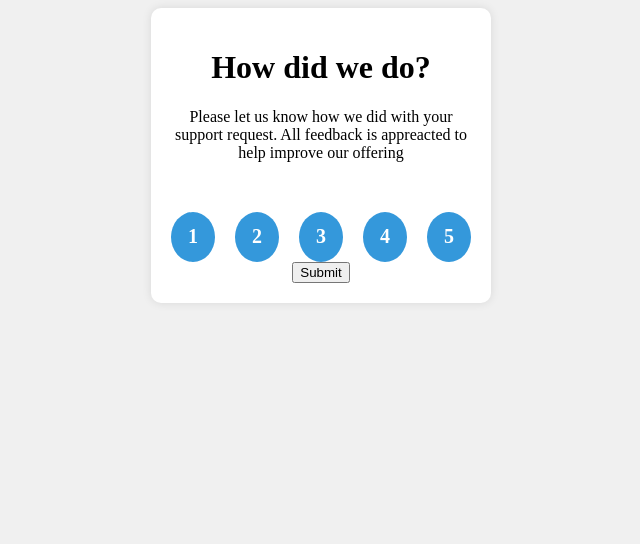
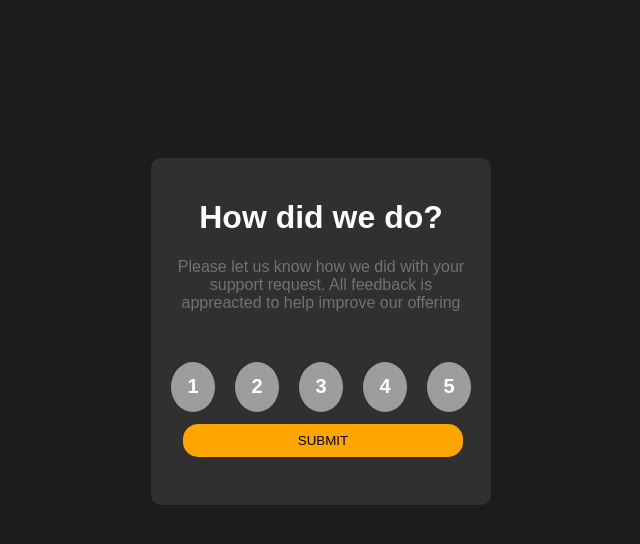
Before and after one commit to Slindokuhle74/interactive-rating-component, a plain HTML site: page index.html in a window 1280 px wide. Shown: the whole page, without its empty margins (319-959 px from the left). Drawn offline with Linux system fonts and the light colour scheme.

Commit message:
Restructured my files

```diff
--- a/index.html
+++ b/index.html
@@ -2,7 +2,7 @@
 <html>
   <head>
     <link rel="stylesheet" href="styles.css">
-  </head>
+
   </head>
   <div class="box">
 <body>
@@ -13,12 +13,14 @@
  Please let us know how we did with your support request. All feedback is appreacted to help improve our offering
  </p>
  <div class="number-row">
-  <div class="circle">1</div>
-  <div class="circle">2</div>
-  <div class="circle">3</div>
-  <div class="circle">4</div>
-  <div class="circle">5</div>
+  <div class="circle" onclick="selectRating(1)">1</div>
+        <div class="circle" onclick="selectRating(2)">2</div>
+        <div class="circle" onclick="selectRating(3)">3</div>
+        <div class="circle" onclick="selectRating(4)">4</div>
+        <div class="circle" onclick="selectRating(5)">5</div>
 </div>
-<button>Submit</button>
+<button id="submit-button" onclick="submitRating()">SUBMIT</button>
+<p id="error-message" style="color: red;"></p>
+<script src="script.js"></script>
 </body>
 </div>
--- a/styles copy.css
+++ /dev/null
@@ -1,51 +0,0 @@
-.number-row {
-    display: flex;
-    justify-content: center;
-    gap: 20px;
-    margin-top: 50px;
-  }
-
-  .circle {
-    width: 50px;
-    height: 50px;
-    background-color: #9d9d9f;
-    color: white;
-    display: flex;
-    align-items: center;
-    justify-content: center;
-    border-radius: 50%;
-    font-size: 20px;
-    font-weight: bold;
-  }
-
-  body {
-    display: flex;
-    justify-content: center;
-    align-items: center;
-    background-color: #1d1b1b;
-    color:#727273;
-    font-family: Arial, Helvetica, sans-serif;
-  }
-
-  h1 {
-    color: white;
-  }
-
-    .box {
-        width: 300px;
-        margin-top: 150px;
-      padding: 20px;
-      background-color: rgb(49, 48, 49);
-      border-radius: 10px;
-      text-align: center;
-
-  }
-
-  button {
-    background-color: orange;
-    border-radius: 15px;
-    border: none;
-    width:280px;
-    margin: 12px;
-    padding: 9px;
-  }
--- a/styles.css
+++ b/styles.css
@@ -8,7 +8,7 @@
   .circle {
     width: 50px;
     height: 50px;
-    background-color: #3498db;
+    background-color: #9d9d9f;
     color: white;
     display: flex;
     align-items: center;
@@ -22,15 +22,30 @@
     display: flex;
     justify-content: center;
     align-items: center;
-    background-color: #f0f0f0;
+    background-color: #1d1b1b;
+    color:#727273;
+    font-family: Arial, Helvetica, sans-serif;
+  }
+
+  h1 {
+    color: white;
   }
 
     .box {
         width: 300px;
+        margin-top: 150px;
       padding: 20px;
-      background-color: white;
-      box-shadow: 0 0 10px rgba(0, 0, 0, 0.1);
+      background-color: rgb(49, 48, 49);
       border-radius: 10px;
       text-align: center;
 
   }
+
+  button {
+    background-color: orange;
+    border-radius: 15px;
+    border: none;
+    width:280px;
+    margin: 12px;
+    padding: 9px;
+  }
```
Also changed, not shown: index copy.html (deleted, +0 -26 lines), 1 other file.
